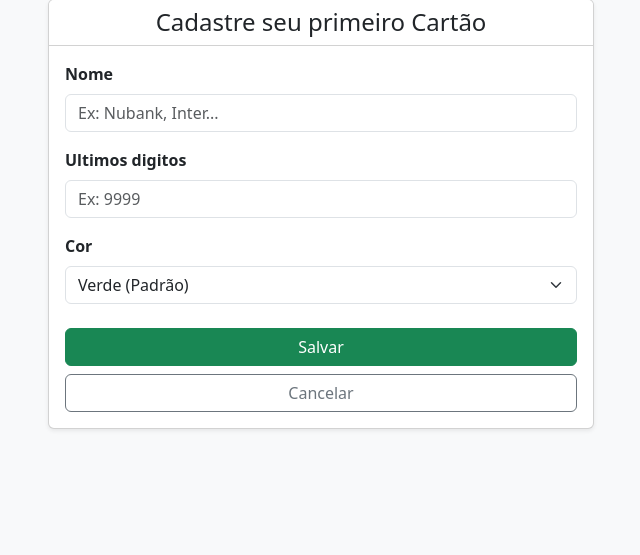
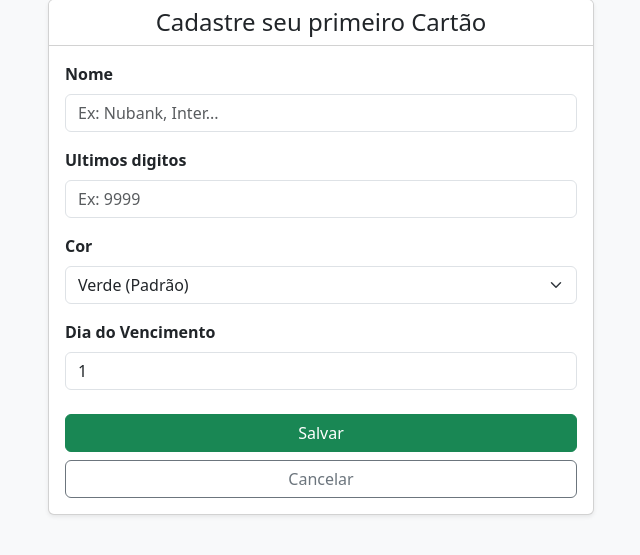
Before and after one commit to JairTorezone/app-financas, a Django app: page /cadastrar-cartao/ in a window 1280 px wide. Shown: the part 81-636 px from the top of the page, without its empty margins (319-959 px from the left). Run offline with Django 5.2, Linux system fonts and the light colour scheme; the visitor is signed in with stand-in values (Sample User, id 1).

Commit message:
feat: adiciona campo dia de vencimento no cartao
- Cria campo dia_vencimento no model e form.
- Atualiza modal de criação rápida com o novo input.
- Exibe o dia de vencimento no detalhe da fatura.
- Ajuste visual de margem no card.

```diff
--- a/core/forms.py
+++ b/core/forms.py
@@ -185,13 +185,17 @@ class CartaoCreditoForm(forms.ModelForm):
    class Meta:
         model = CartaoCredito
         # Apenas os campos solicitados
-        fields = ['nome', 'ultimos_digitos', 'cor']
+        fields = ['nome', 'ultimos_digitos', 'cor', 'dia_vencimento']
         widgets = {
             'nome': forms.TextInput(attrs={'class': 'form-control', 'placeholder': 'Ex: Nubank, Inter...'}),
             'ultimos_digitos': forms.TextInput(attrs={'class': 'form-control', 'placeholder': 'Ex: 9999', 'maxlength': '4'}),
-            # O campo 'cor' usa Select automaticamente se tiver choices no Model,
-            # mas podemos forçar a classe do bootstrap para ficar bonito.
             'cor': forms.Select(attrs={'class': 'form-select'}),
+            'dia_vencimento': forms.NumberInput(attrs={
+                'class': 'form-control',
+                'placeholder': 'Dia (1-31)',
+                'min': '1',
+                'max': '31'
+            }),
         }
 
 # --- ADICIONE ESTE FORMULÁRIO NOVO ---
--- a/core/models.py
+++ b/core/models.py
@@ -48,6 +48,8 @@ class CartaoCredito(models.Model):
     nome = models.CharField(max_length=50) # Ex: Nubank
     ultimos_digitos = models.CharField(max_length=4) # Ex: 1234
 
+    dia_vencimento = models.IntegerField(default=1, verbose_name="Dia do Vencimento")
+
     cor = models.CharField(max_length=7, choices=CORES_CHOICES, default='#28a745')
 
     def __str__(self):
--- a/core/templates/core/detalhe_cartao.html
+++ b/core/templates/core/detalhe_cartao.html
@@ -49,8 +49,10 @@
         <h3 style="color: {{ fatura.cartao__cor }}; font-weight: bold;">
           R$ {{ fatura.total|floatformat:2 }}
         </h3>
-
-        <small class="text-muted">Toque para filtrar</small>
+         <small class="d-block" style="opacity: 0.9; margin-top: 10px;">
+             <i class="fas fa-calendar-day me-1"></i>
+             Vencimento dia <strong>{{ fatura.cartao__dia_vencimento }}</strong>
+        </small>
       </div>
     </div>
   </div>
--- a/core/templates/core/form_generico.html
+++ b/core/templates/core/form_generico.html
@@ -206,14 +206,27 @@
             <h5 class="modal-custom-title">Novo Cartão</h5>
             <button type="button" class="btn-close" onclick="fecharModal('modalNovoCartao')"></button>
         </div>
+
         <div class="mb-3">
             <label class="form-label">Nome do Cartão</label>
             <input type="text" id="cardNome" class="form-control" placeholder="Ex: Nubank">
         </div>
-        <div class="mb-3">
-            <label class="form-label">Últimos 4 Dígitos</label>
-            <input type="text" id="cardDigitos" class="form-control" placeholder="Ex: 1234" maxlength="4">
+
+        <div class="row">
+            <div class="col-6">
+                <div class="mb-3">
+                    <label class="form-label">Últimos 4 Dígitos</label>
+                    <input type="text" id="cardDigitos" class="form-control" placeholder="Ex: 1234" maxlength="4">
+                </div>
+            </div>
+            <div class="col-6">
+                <div class="mb-3">
+                    <label class="form-label">Dia Vencimento</label>
+                    <input type="number" id="cardVencimento" class="form-control" placeholder="Ex: 10" min="1" max="31">
+                </div>
+            </div>
         </div>
+
         <div class="mb-3">
             <label class="form-label">Cor</label>
             <select id="cardCor" class="form-select">
@@ -227,6 +240,7 @@
                 <option value="#28a745">Verde </option>
             </select>
         </div>
+
         <div class="text-end">
             <button type="button" class="btn btn-secondary" onclick="fecharModal('modalNovoCartao')">Cancelar</button>
             <button type="button" class="btn btn-warning" onclick="salvarCartao()">Salvar</button>
@@ -333,8 +347,14 @@ function salvarCartao() {
     const nome = document.getElementById('cardNome').value.trim();
     const digitos = document.getElementById('cardDigitos').value.trim();
     const cor = document.getElementById('cardCor').value;
+
+    // Pega o valor ou usa 1 como padrão se estiver vazio
+    const dia_vencimento = document.getElementById('cardVencimento').value || 1;
+
     if(!nome || digitos.length !== 4) { alert("Preencha nome e 4 dígitos!"); return; }
-    enviarDados("/criar-cartao-rapido/", { nome, digitos, cor }, 'cartao');
+
+    // Agora enviamos o dia_vencimento também
+    enviarDados("/criar-cartao-rapido/", { nome, digitos, cor, dia_vencimento }, 'cartao');
 }
 
 function enviarDados(url, dados, campoNome) {
--- a/core/views.py
+++ b/core/views.py
@@ -153,7 +153,8 @@ def detalhe_cartao(request):
         'cartao__id',
         'cartao__nome',
         'cartao__cor',
-        'cartao__ultimos_digitos' # <--- FEATURE: Pegando os dígitos
+        'cartao__ultimos_digitos',
+        'cartao__dia_vencimento' # <--- ADICIONE ISSO AQUI
     ).annotate(total=Sum('valor')).order_by('-total')
 
     # 2. Itens individuais (também filtrado por usuário)
@@ -329,6 +330,7 @@ def criar_cartao_rapido(request):
         nome = dados.get('nome')
         digitos = dados.get('digitos')
         cor = dados.get('cor', '#000000')
+        dia_vencimento = dados.get('dia_vencimento', 1) # Pega o dia ou usa 1 padrão
 
         if not nome or not digitos:
             return JsonResponse({'status': 'erro', 'msg': 'Nome e dígitos são obrigatórios'}, status=400)
@@ -338,7 +340,8 @@ def criar_cartao_rapido(request):
             usuario=request.user,
             nome=nome,
             ultimos_digitos=digitos, # Atenção: no seu model o campo chama ultimos_digitos
-            cor=cor
+            cor=cor,
+            dia_vencimento=dia_vencimento
         )
 
         # Retorna formatado para o Select do HTML
@@ -439,7 +442,6 @@ def detalhe_terceiro(request, terceiro_id):
         'mes': mes,
         'ano': ano
     })
-
 
 @login_required
 def relatorio_financeiro(request):
```
Also changed, not shown: core/migrations/0006_cartaocredito_dia_vencimento_alter_cartaocredito_cor.py (added), 1 other file.
